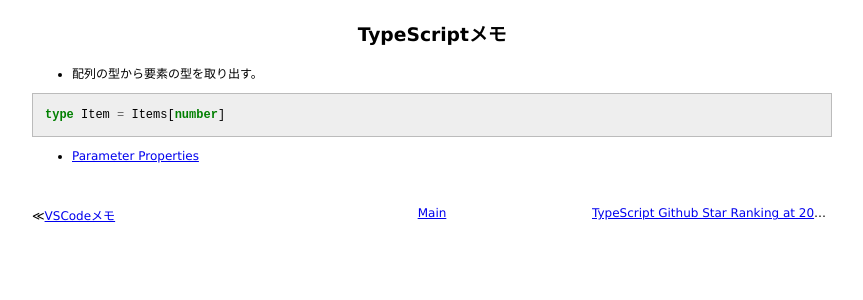
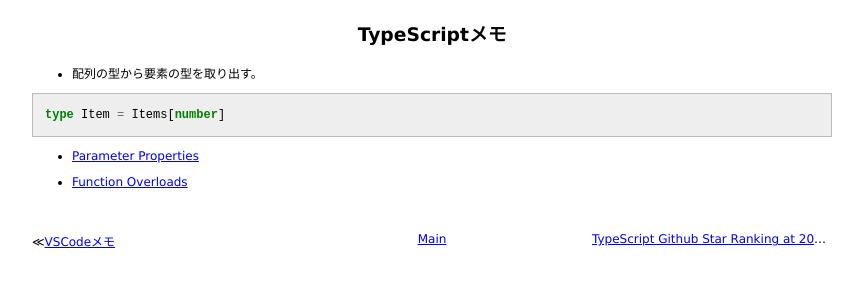
Before and after one commit to 38elements/38elements.github.com, a Jekyll site: the page built from _posts/2021-10-17-TypeScript.md, in a window 1280 px wide. Shown: the top 300 px of the page, without its empty margins (208-1071 px from the left). Built offline with Jekyll 4.4.1, drawn with Linux system fonts in a browser that asks for light colours.

Commit message:
Update 2021-10-17-TypeScript.md

````diff
--- a/_posts/2021-10-17-TypeScript.md
+++ b/_posts/2021-10-17-TypeScript.md
@@ -10,3 +10,5 @@ type Item = Items[number]
 ```
 
 * [Parameter Properties](https://www.typescriptlang.org/docs/handbook/2/classes.html#parameter-properties)
+
+* [Function Overloads](https://www.typescriptlang.org/docs/handbook/2/functions.html#function-overloads)
````
